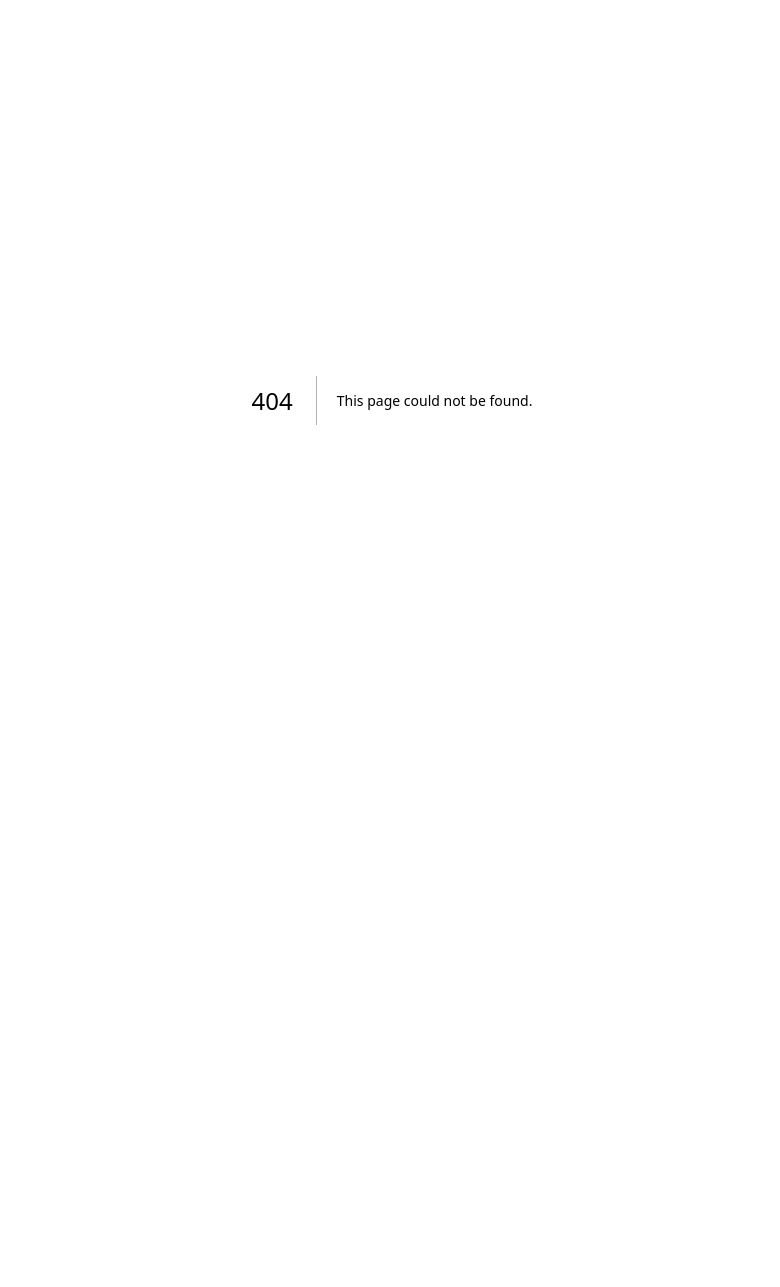
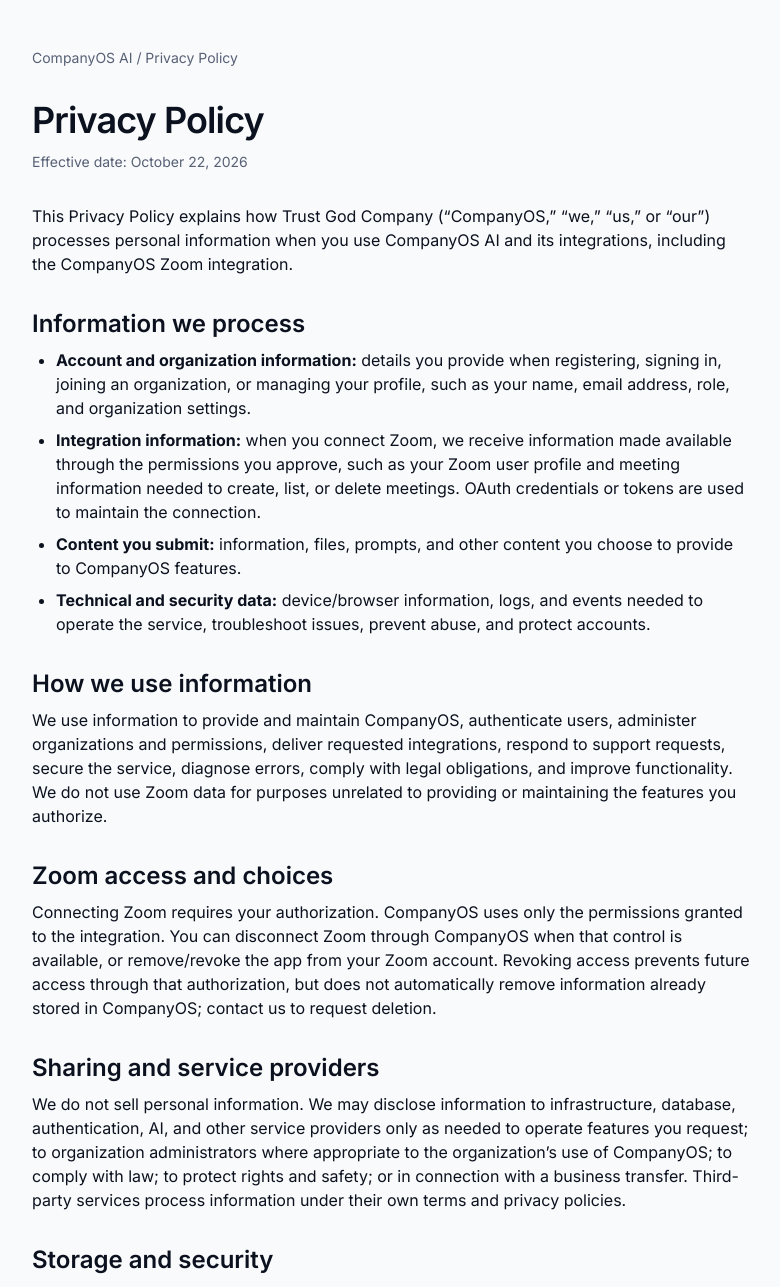
Before and after one commit to gt340/Companyos-ai-foundation-, a Next.js app: page /privacy in a window 1280 px wide. Before the commit this address had no page. Shown: the top 1287 px of the page, without its empty margins (248-1028 px from the left). Before the commit the page ends 800 px from the top, so only its background shows below. Built offline with nearby package versions, Linux system fonts and the light colour scheme.

Commit message:
docs(legal): add privacy policy page

```diff
--- /dev/null
+++ b/src/app/privacy/page.tsx
@@ -0,0 +1,42 @@
+import type { Metadata } from "next";
+import Link from "next/link";
+
+export const metadata: Metadata = {
+  title: "Privacy Policy",
+  description: "How CompanyOS AI collects, uses, stores, and protects personal information.",
+};
+
+export default function PrivacyPolicyPage() {
+  return (
+    <main className="mx-auto min-h-screen max-w-3xl px-6 py-12 text-foreground">
+      <nav className="mb-8 text-sm text-muted-foreground"><Link href="/">CompanyOS AI</Link> / Privacy Policy</nav>
+      <h1 className="mb-3 text-4xl font-semibold tracking-tight">Privacy Policy</h1>
+      <p className="mb-8 text-sm text-muted-foreground">Effective date: October 22, 2026</p>
+      <p className="mb-5">This Privacy Policy explains how Trust God Company (“CompanyOS,” “we,” “us,” or “our”) processes personal information when you use CompanyOS AI and its integrations, including the CompanyOS Zoom integration.</p>
+      <h2 className="mb-2 mt-8 text-2xl font-semibold">Information we process</h2>
+      <ul className="mb-5 list-disc space-y-2 pl-6">
+        <li><strong>Account and organization information:</strong> details you provide when registering, signing in, joining an organization, or managing your profile, such as your name, email address, role, and organization settings.</li>
+        <li><strong>Integration information:</strong> when you connect Zoom, we receive information made available through the permissions you approve, such as your Zoom user profile and meeting information needed to create, list, or delete meetings. OAuth credentials or tokens are used to maintain the connection.</li>
+        <li><strong>Content you submit:</strong> information, files, prompts, and other content you choose to provide to CompanyOS features.</li>
+        <li><strong>Technical and security data:</strong> device/browser information, logs, and events needed to operate the service, troubleshoot issues, prevent abuse, and protect accounts.</li>
+      </ul>
+      <h2 className="mb-2 mt-8 text-2xl font-semibold">How we use information</h2>
+      <p className="mb-5">We use information to provide and maintain CompanyOS, authenticate users, administer organizations and permissions, deliver requested integrations, respond to support requests, secure the service, diagnose errors, comply with legal obligations, and improve functionality. We do not use Zoom data for purposes unrelated to providing or maintaining the features you authorize.</p>
+      <h2 className="mb-2 mt-8 text-2xl font-semibold">Zoom access and choices</h2>
+      <p className="mb-5">Connecting Zoom requires your authorization. CompanyOS uses only the permissions granted to the integration. You can disconnect Zoom through CompanyOS when that control is available, or remove/revoke the app from your Zoom account. Revoking access prevents future access through that authorization, but does not automatically remove information already stored in CompanyOS; contact us to request deletion.</p>
+      <h2 className="mb-2 mt-8 text-2xl font-semibold">Sharing and service providers</h2>
+      <p className="mb-5">We do not sell personal information. We may disclose information to infrastructure, database, authentication, AI, and other service providers only as needed to operate features you request; to organization administrators where appropriate to the organization’s use of CompanyOS; to comply with law; to protect rights and safety; or in connection with a business transfer. Third-party services process information under their own terms and privacy policies.</p>
+      <h2 className="mb-2 mt-8 text-2xl font-semibold">Storage and security</h2>
+      <p className="mb-5">We use access controls and technical safeguards intended to protect information. OAuth tokens are handled by the application’s credential-protection mechanisms. No method of transmission or storage is completely secure, and we cannot guarantee absolute security. Information is retained for as long as needed to provide the service, meet legitimate operational needs, resolve disputes, and comply with legal obligations, then deleted or de-identified where reasonably practicable.</p>
+      <h2 className="mb-2 mt-8 text-2xl font-semibold">International processing</h2>
+      <p className="mb-5">CompanyOS and its service providers may process information in countries other than the country where you live. Where required, we will use appropriate safeguards for international transfers.</p>
+      <h2 className="mb-2 mt-8 text-2xl font-semibold">Your privacy rights</h2>
+      <p className="mb-5">Depending on your location, you may have rights to request access to, correction of, deletion of, or a copy of your personal information; object to or restrict certain processing; withdraw consent where processing relies on consent; or lodge a complaint with a supervisory authority. To exercise a right, contact us using the details below. We may need to verify your identity and will respond as required by applicable law.</p>
+      <h2 className="mb-2 mt-8 text-2xl font-semibold">Children</h2>
+      <p className="mb-5">CompanyOS is a business service and is not intended for children who are not legally able to use it.</p>
+      <h2 className="mb-2 mt-8 text-2xl font-semibold">Changes and contact</h2>
+      <p className="mb-5">We may update this policy as the service changes. We will update the effective date when we do. For privacy questions or requests, contact Trust God Company at <a className="underline" href="mailto:trustgodcompany123@gmail.com">trustgodcompany123@gmail.com</a>.</p>
+      <footer className="mt-12 border-t pt-6 text-sm text-muted-foreground"><Link className="underline" href="/terms">Terms of Use</Link> · <Link className="underline" href="/support">Support</Link></footer>
+    </main>
+  );
+}
```
